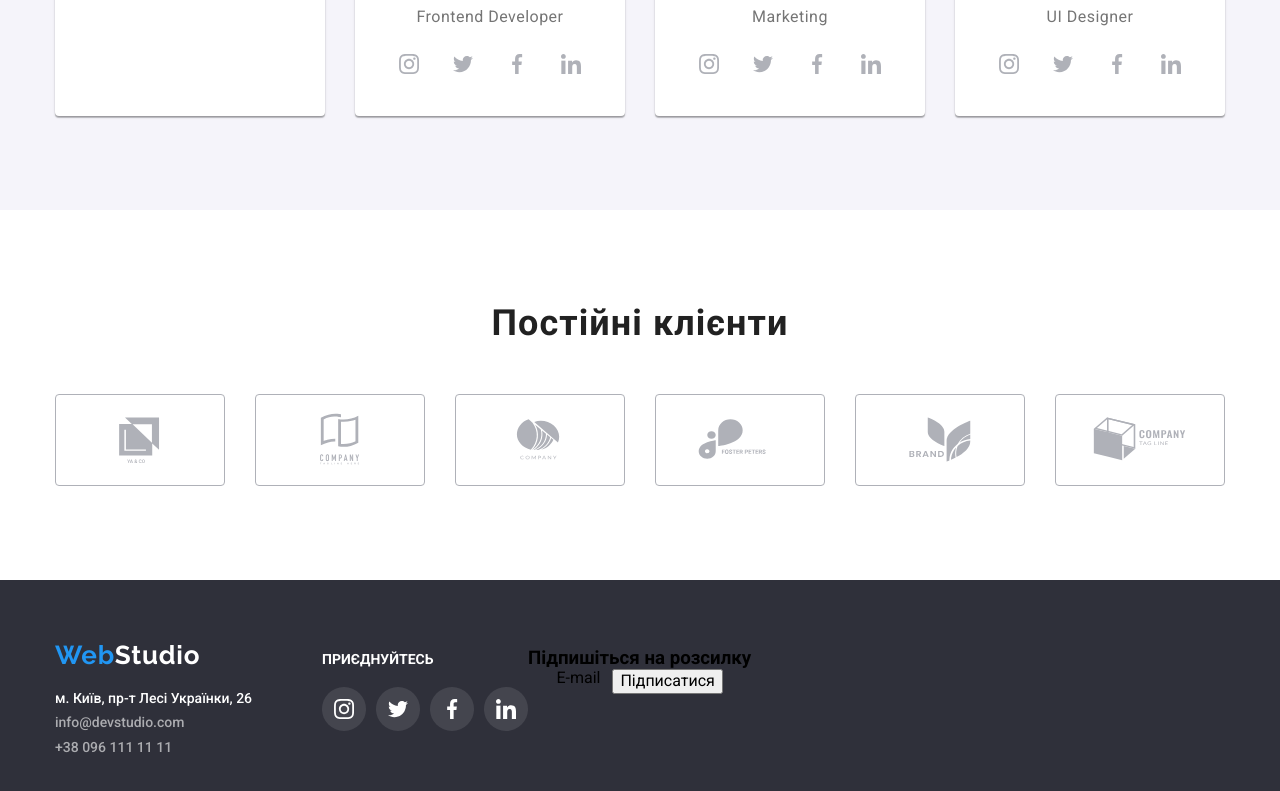
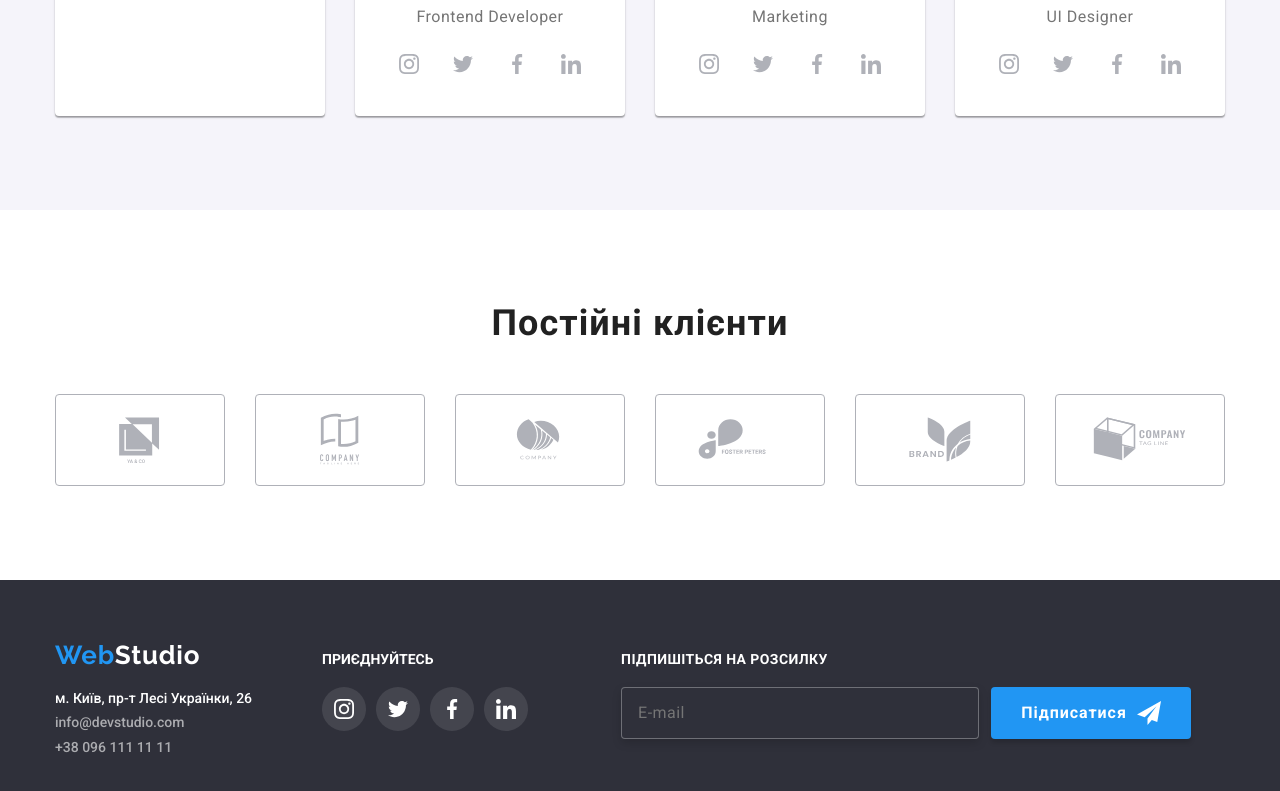
Before and after one commit to Stanislav-She/goit-markup-hw-06, a plain HTML site: page index.html in a window 1280 px wide. Shown: the part 2084-2875 px from the top of the page. Drawn offline with nearby package versions, Linux system fonts and the light colour scheme.

Commit message:
Створює в футерах сторінок підпункт subscription

```diff
--- a/css/styles.css
+++ b/css/styles.css
@@ -565,6 +565,10 @@ img {
   padding-bottom: 9px;
 }
 
+.footer-socnet-studio {
+  margin-right: 93px;
+}
+
 .footer-soctitle-studio {
   font-family: "Roboto";
   font-size: 14px;
@@ -601,10 +605,59 @@ img {
   transition: var(--transition);
 }
 
+.footer-subscription-title {
+  margin-bottom: 20px;
+  font-size: 14px;
+  line-height: calc(16 / 14);
+  letter-spacing: 0.03em;
+  text-transform: uppercase;
+  color: var(--brand-color-three);
+}
+
 .footer-subscription-line {
   display: flex;
   justify-content: center;
   gap: 12px;
+}
+
+.footer-subscription-mail {
+  border: 1px solid rgba(255, 255, 255, 0.3);
+  filter: drop-shadow(0px 4px 4px rgba(0, 0, 0, 0.15));
+  border-radius: 4px;
+  width: 358px;
+  padding: 15px 0px 15px 16px;
+  color: rgba(255, 255, 255, 0.6);
+  background: #2f303a;
+  font-weight: 400;
+  line-height: calc(20 / 16);
+  letter-spacing: 0.03em;
+  outline: transparent;
+}
+
+.footer-subscription-button {
+  display: flex;
+  justify-content: center;
+  align-items: center;
+  gap: 10px;
+  width: 200px;
+  background: var(--brand-color);
+  box-shadow: 0px 4px 4px rgba(0, 0, 0, 0.15);
+  border-radius: 4px;
+  border: none;
+  font-weight: 700;
+  line-height: calc(30 / 16);
+  letter-spacing: 0.06em;
+  color: var(--brand-color-three);
+}
+
+.footer-subscription-button:hover,
+.footer-subscription-button:focus {
+  transition: var(--transition);
+  background: var(--color-studio-btn);
+}
+
+.footer-subscription-icon {
+  fill: var(--brand-color-three);
 }
 
 /* --- FOOTER --- */
@@ -1167,6 +1220,10 @@ img {
   margin-bottom: 9px;
 }
 
+.footer-socnet-portfolio {
+  margin-right: 93px;
+}
+
 .footer-soctitle-portfolio {
   font-family: "Roboto";
   font-size: 14px;
--- a/index.html
+++ b/index.html
@@ -604,10 +604,21 @@
         </div>
 
         <div class="footer-subscription">
-          <h3 class="">Підпишіться на розсилку</h3>
+          <h3 class="footer-subscription-title">Підпишіться на розсилку</h3>
           <div class="footer-subscription-line">
-            <div><p>E-mail</p></div>
-            <button class="" type="button">Підписатися</button>
+            <input
+              class="footer-subscription-mail"
+              type="email"
+              name="footer-mail"
+              id="footer-mail"
+              placeholder="E-mail"
+              required
+            />
+            <button class="footer-subscription-button" type="button">
+              Підписатися<svg class="footer-subscription-icon" width="24" height="24">
+                <use href="./images/icons.svg#send-footer"></use>
+              </svg>
+            </button>
           </div>
         </div>
       </div>
```
Also changed, not shown: portfolio.html (+18 -0 lines).
